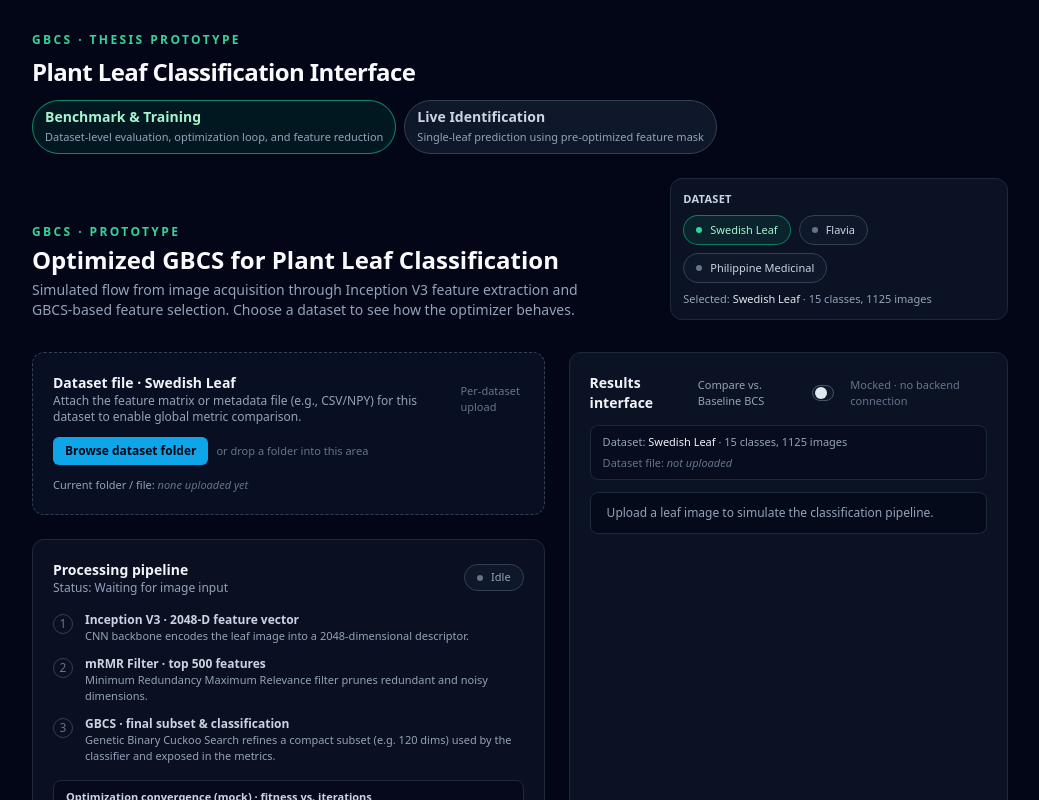
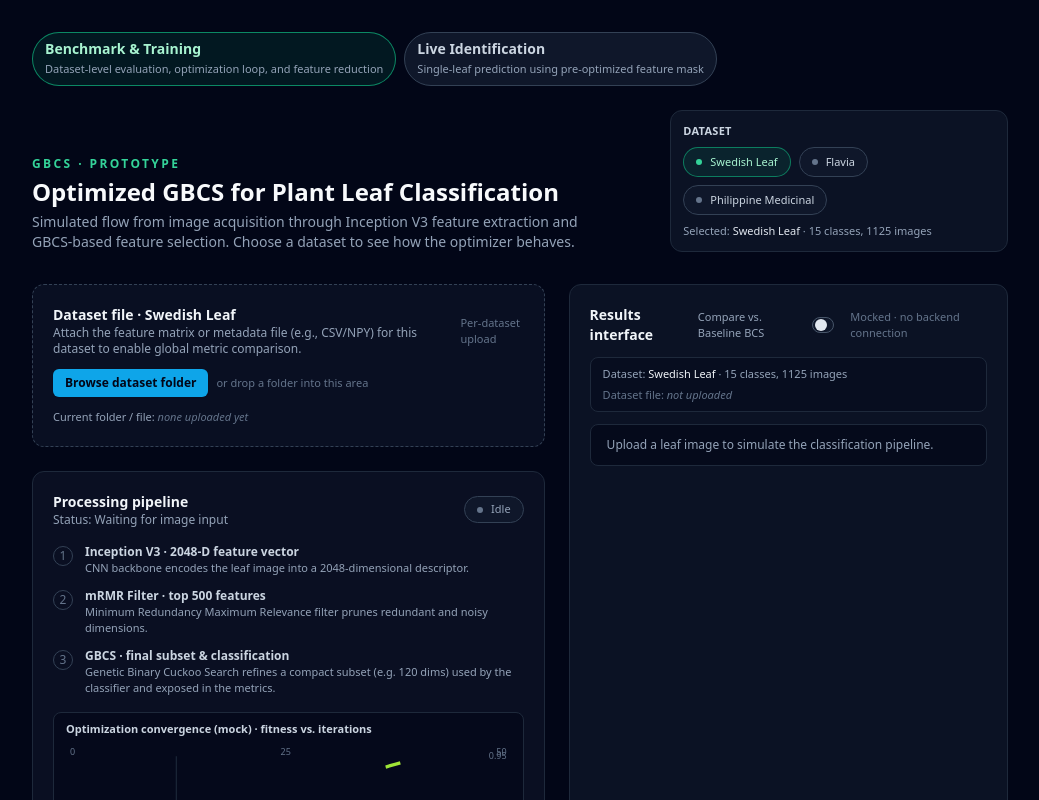
Before and after one commit to Wiggl3s/GBCS-Prototype, a Vue app in the folder leaf-classification-prototype/: page / in a window 1280 px wide. Shown: the top 800 px of the page, without its empty margins (120-1159 px from the left). Built offline with nearby package versions, Linux system fonts and the light colour scheme.

Commit message:
removed uncessary header

```diff
--- a/leaf-classification-prototype/src/App.vue
+++ b/leaf-classification-prototype/src/App.vue
@@ -24,14 +24,7 @@ const tabs: { key: TabKey; label: string; subtitle: string }[] = [
 <template>
   <main class="w-full max-w-5xl mx-auto px-6 py-8 space-y-6">
     <header class="space-y-3">
-      <div>
-        <p class="text-xs font-semibold uppercase tracking-[0.2em] text-emerald-400">
-          GBCS · Thesis Prototype
-        </p>
-        <h1 class="mt-2 text-2xl font-semibold tracking-tight text-slate-50">
-          Plant Leaf Classification Interface
-        </h1>
-      </div>
+
 
       <!-- Simple tabbed navbar -->
       <nav class="flex flex-wrap items-center gap-2 text-sm">
```
